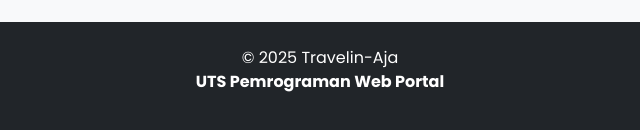
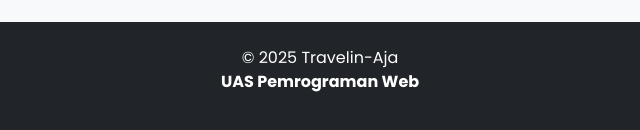
Before and after one commit to pynpyn1/Travelin_Aja-Finish, a plain HTML site: page custom_package.html in a window 1280 px wide. Shown: the part 5736-5866 px from the top of the page, 320-960 px from the left. Drawn offline with nearby package versions, Linux system fonts and the light colour scheme.

Commit message:
Update custom_package.html

```diff
--- a/custom_package.html
+++ b/custom_package.html
@@ -321,7 +321,7 @@
     <footer class="bg-dark text-white text-center py-4 mt-5">
         <div class="container">
             <p class="mb-0">&copy; 2025 Travelin-Aja</p>
-            <p><strong>UTS Pemrograman Web Portal</strong></p>
+            <p><strong>UAS Pemrograman Web</strong></p>
         </div>
     </footer>
 
```
